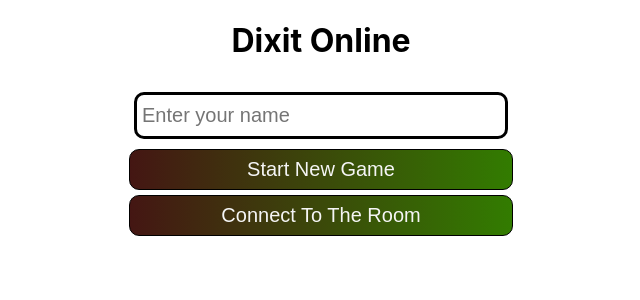
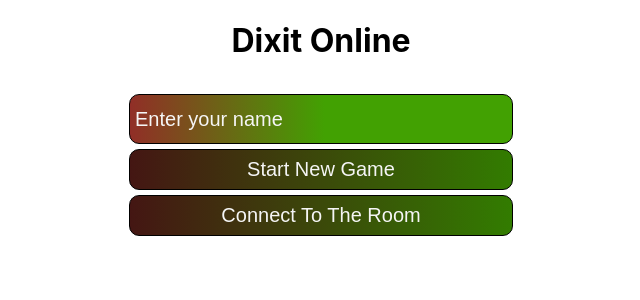
Before and after one commit to KuleshovNikita/DixitOnline, a React (Create React App) app in the folder UI/dixit-ui/: page / in a window 1280 px wide. Shown: the top 300 px of the page, without its empty margins (319-959 px from the left). Built offline with nearby package versions, Linux system fonts and the light colour scheme.

Commit message:
added input field component and start page

```diff
--- a/UI/dixit-ui/src/App.js
+++ b/UI/dixit-ui/src/App.js
@@ -1,49 +1,11 @@
 import React from 'react';
 import './App.css';
-import './css-common/InputField.css';
-import Button from './components/Button/Button';
-import PopUpMessage from './components/PopUpMessage/PopUpMessage';
+import StartPage from './pages/StartPage';
 
 function App() {
-  const [playerName, setPlayerName] = React.useState('');
-  const [isError, setIsError] = React.useState(false);
-
   return (
-    <div className="App">
-        <h1>Dixit Online</h1>
-        <input className="InputField" placeholder='Enter your name' type={"text"} onChange={handleChange}/>
-        <Button onClick={registerNewPlayer}>Start New Game</Button>
-        <Button>Connect To The Room</Button>
-        { isError && <PopUpMessage message="Name cannot be empty!" type='error' showMessage={() => showPopup(false)}/> }
-    </div>
+    <StartPage/>
   );
-
-  function showPopup(toggle) {
-    setIsError(toggle);
-  }
-
-  function handleChange(event) {
-    setPlayerName(event.target.value);
-  }
-
-  function registerNewPlayer(event) {
-    if(playerName === '') {
-      setIsError(true);
-    }
-
-    var player = {Name: playerName};
-
-    fetch('https://localhost:44303/players/newPlayer',
-    { method: 'POST',
-      headers: {
-        'Accept': 'application/json',
-        'Content-Type': "application/json;charset=utf-8"
-      },
-      body: JSON.stringify(player),
-    }).catch(err => console.log(err));
-
-    event.preventDefault();
-  }
 }
 
 export default App;
--- a/UI/dixit-ui/src/components/Button/Button.module.css
+++ b/UI/dixit-ui/src/components/Button/Button.module.css
@@ -17,5 +17,6 @@
 }
 
 .btn:disabled {
-    background-color: gray;
+    background-color: gainsboro;
+    color: gray;
 }
--- /dev/null
+++ b/UI/dixit-ui/src/components/InputField/InputField.jsx
@@ -0,0 +1,9 @@
+import styles from './InputField.module.css';
+
+function InputField(props) {
+  return (
+    <input {...props} className={styles.inputField} />
+  );
+}
+
+export default InputField;
--- /dev/null
+++ b/UI/dixit-ui/src/components/InputField/InputField.module.css
@@ -0,0 +1,24 @@
+.inputField {
+    padding: 5px;
+    margin-top: 7px;
+    border: 1px black solid;
+    border-radius: 10px;
+    font-size: 20px;
+}
+
+.inputField:enabled {
+    background-image: linear-gradient(to right, #912e27 0%, #42a102  51%);
+    color: whitesmoke;
+}
+
+.inputField:enabled::placeholder {
+    color: whitesmoke;
+}
+
+.inputField:disabled {
+    background-color: gainsboro;
+}
+
+.inputField:disabled::placeholder {
+    color: gray;
+}
--- a/UI/dixit-ui/src/css-common/InputField.css
+++ /dev/null
@@ -1,7 +0,0 @@
-.InputField {
-    padding: 5px;
-    margin: 5px;
-    border: 3px black solid;
-    border-radius: 10px;
-    font-size: 20px;
-}
--- /dev/null
+++ b/UI/dixit-ui/src/pages/StartPage.jsx
@@ -0,0 +1,54 @@
+import React from 'react';
+import InputField from '../components/InputField/InputField';
+import Button from '../components/Button/Button';
+import PopUpMessage from '../components/PopUpMessage/PopUpMessage';
+import styles from './StartPage.module.css';
+
+function StartPage() {
+  const [playerName, setPlayerName] = React.useState('');
+  const [isError, setIsError] = React.useState(false);
+
+  return (
+    <div className={styles.page}>
+        <h1>Dixit Online</h1>
+        <InputField minLength={1}
+                    maxLength={20}
+                    placeholder='Enter your name'
+                    type={"text"}
+                    onChange={handleChange}
+        />
+        <Button onClick={registerNewPlayer}>Start New Game</Button>
+        <Button>Connect To The Room</Button>
+        { isError && <PopUpMessage message="Name cannot be empty!" type='error' showMessage={() => showPopup(false)}/> }
+    </div>
+  );
+
+  function showPopup(toggle) {
+    setIsError(toggle);
+  }
+
+  function handleChange(event) {
+    setPlayerName(event.target.value);
+  }
+
+  function registerNewPlayer(event) {
+    if(playerName === '') {
+      setIsError(true);
+    }
+
+    var player = {Name: playerName};
+
+    fetch('https://localhost:44303/players/newPlayer',
+    { method: 'POST',
+      headers: {
+        'Accept': 'application/json',
+        'Content-Type': "application/json;charset=utf-8"
+      },
+      body: JSON.stringify(player),
+    }).catch(err => console.log(err));
+
+    event.preventDefault();
+  }
+}
+
+export default StartPage;
--- /dev/null
+++ b/UI/dixit-ui/src/pages/StartPage.module.css
@@ -0,0 +1,8 @@
+.page {
+    display: grid;
+    text-align: center;
+    grid-template-rows: 0.7fr 0.7fr 0.5fr 0.5fr;
+    row-gap: 5px;
+    margin-left: 35%;
+    margin-right: 35%;
+}
```
Also changed, not shown: UI/dixit-ui/src/components/InputField/InputField.js (deleted, +0 -9 lines).
